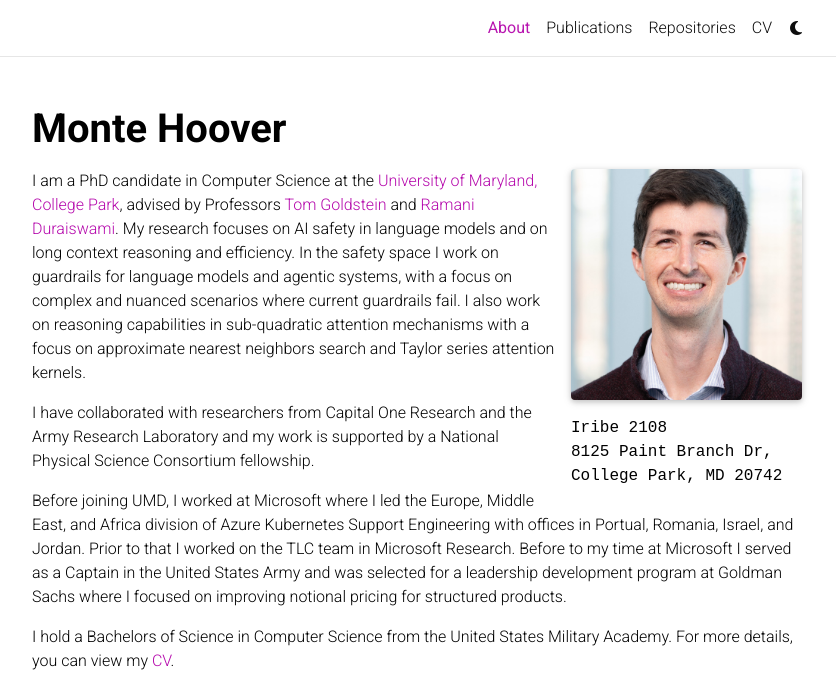
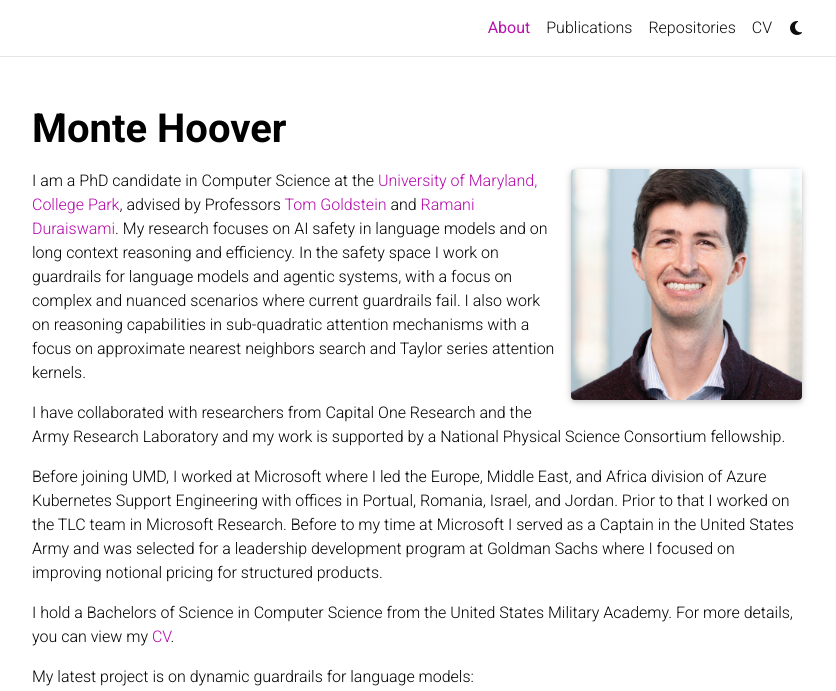
Before and after one commit to montehoover/montehoover.github.io, a Jekyll site: the page built from _pages/about.md, in a window 1280 px wide and 1155 px high. Shown: the top 691 px of the window, without its empty margins (223-1059 px from the left). Built offline with Jekyll 4.4.1, drawn with Linux system fonts in a browser that asks for light colours; full-size pictures stand in for the smaller copies a plugin makes; some web fonts are replaced; comment, search, counter and statistics services are not loaded; a style sheet for code colours, icons or effects is not loaded; some of the changed lines change nothing that is shown.

Commit message:
Update about.md

```diff
--- a/_pages/about.md
+++ b/_pages/about.md
@@ -9,10 +9,10 @@
   align: right
   image: prof_pic.jpg
   image_circular: false # crops the image to make it circular
-  more_info: >
-    <p>Iribe 2108</p>
-    <p>8125 Paint Branch Dr,</p>
-    <p>College Park, MD 20742</p>
+  # more_info: >
+  #   <p>Iribe 2108</p>
+  #   <p>8125 Paint Branch Dr,</p>
+  #   <p>College Park, MD 20742</p>
 
 news: false  # includes a list of news items
 latest_posts: false  # includes a list of the newest posts
@@ -32,7 +32,7 @@
 My latest project is on dynamic guardrails for language models:
 
 <a href="https://taruschirag.github.io/DynaGuard" target="_blank">
-  <img src="assets/img/tomg_twitter.jpg" alt="Profile Picture" style="max-width: 250px; border-radius: 8px; margin-bottom: 1em;">
+  <img src="assets/img/tomg_twitter.png" alt="DynaGuard chart" style="max-width: 250px; border-radius: 8px; margin-bottom: 1em;">
 </a>
 
 Check it out at [https://montehoover.github.io/DynaGuard/](https://taruschirag.github.io/DynaGuard/)
```
